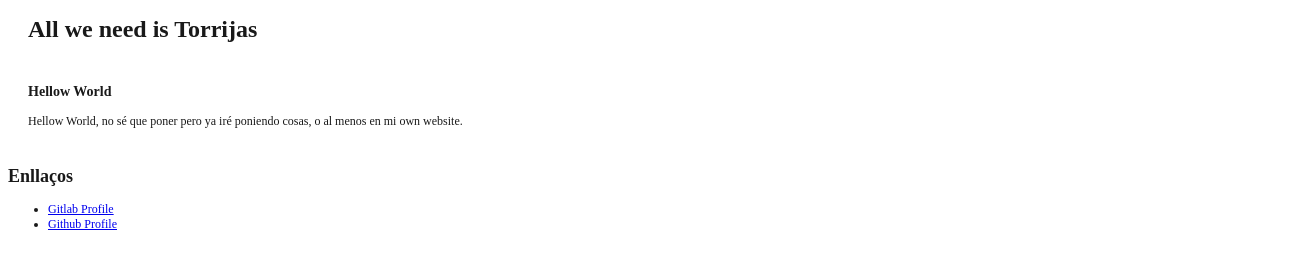
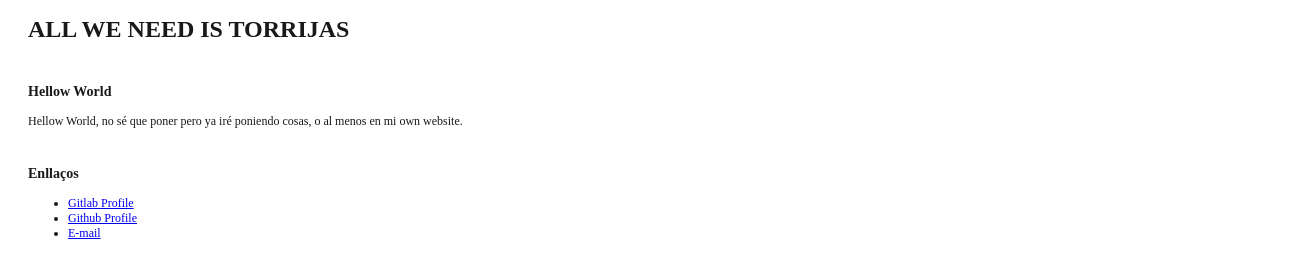
Before and after one commit to cquintos-itb/carlosquintos-m04, a plain HTML site: page index.html in a window 1280 px wide. Shown: the whole page, 1312 px wide, since content can reach past the window. Drawn offline with Linux system fonts and the light colour scheme.

Commit message:
cuchicuchi

```diff
--- a/css/mystyle.css
+++ b/css/mystyle.css
@@ -7,6 +7,7 @@ header{
     padding-bottom: 10px;
     padding-left: 20px;
     padding-right: 20px;
+    width: 100%;
 }
 nav{
     text-align: center;
@@ -21,4 +22,7 @@ aside{
 }
 footer{
     padding-top: 10px;
+    padding-left: 20px;
+    padding-right: 20px;
+    width: 100%;
 }
--- a/index.html
+++ b/index.html
@@ -17,7 +17,7 @@
     <body>
         <header>
             <hgroup>
-                <h1>All we need is Torrijas</h1>
+                <h1>ALL WE NEED IS TORRIJAS</h1>
             </hgroup>
         </header>
         <section>
@@ -28,7 +28,7 @@
         </section>
         <footer>
             <div>
-                <h2>Enllaços</h2>
+                <h3>Enllaços</h3>
                 <ul>
                     <li>
                         <a target="_blank" href="https://gitlab.com/cquintos-itb">Gitlab Profile</a>
@@ -36,6 +36,9 @@
                     <li>
                         <a target="_blank" href="https://github.com/cquintos-itb">Github Profile</a>
                     </li>
+                    <li>
+                        <a href="mailto:carlos.quintos.7e3@itb.cat">E-mail</a>
+                    </li>
                 </ul>
             </div>
         </footer>
```
